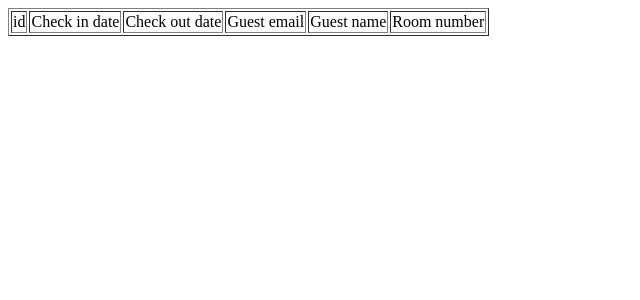
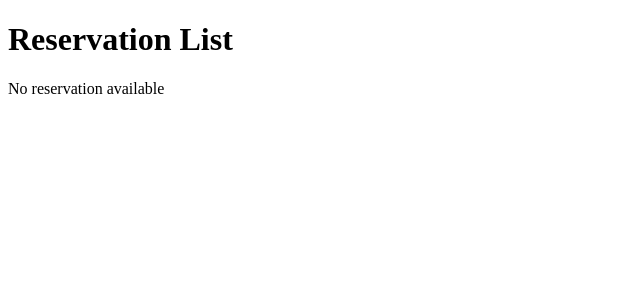
Before and after one commit to lcaohoanq/Angular-Issues, an Angular app in the folder hotel-app/: page /list in a window 1280 px wide. Shown: the top 300 px of the page, without its empty margins (0-640 px from the left). Built offline with nearby package versions, Linux system fonts and the light colour scheme.

Commit message:
feat: add show when none reservation; delete reservation

```diff
--- a/hotel-app/src/app/reservation-list/reservation-list.component.html
+++ b/hotel-app/src/app/reservation-list/reservation-list.component.html
@@ -1,7 +1,7 @@
-<table border="1">
+<h1>Reservation List</h1>
 
+<table *ngIf="reservations.length; else noReservation" border="1">
     <thead>
-
         <tr>
             <td>id</td>
             <td>Check in date</td>
@@ -10,10 +10,10 @@
             <td>Guest name</td>
             <td>Room number</td>
         </tr>
+    </thead>
+    <tbody
 
-    </thead>
-
-    <tbody *ngFor="let res of reservations; index as i">
+    *ngFor="let res of reservations; index as i">
         <tr>
             <td>{{res.id}}</td>
             <td>{{res.checkInDate}}</td>
@@ -21,8 +21,12 @@
             <td>{{res.guestEmail}}</td>
             <td>{{res.guestName}}</td>
             <td>{{res.roomNumber}}</td>
+            <button (click)="deleteReservation(res.id)">Delete</button>
         </tr>
-
     </tbody>
 
 </table>
+
+<ng-template #noReservation>
+<p>No reservation available</p>
+</ng-template>
--- a/hotel-app/src/app/reservation-list/reservation-list.component.ts
+++ b/hotel-app/src/app/reservation-list/reservation-list.component.ts
@@ -17,4 +17,8 @@ export class ReservationListComponent implements OnInit {
     this.reservations = this.reservationService.getReservations()
   }
 
+  deleteReservation(id: string){
+    this.reservationService.deleteReservation(id)
+  }
+
 }
```
